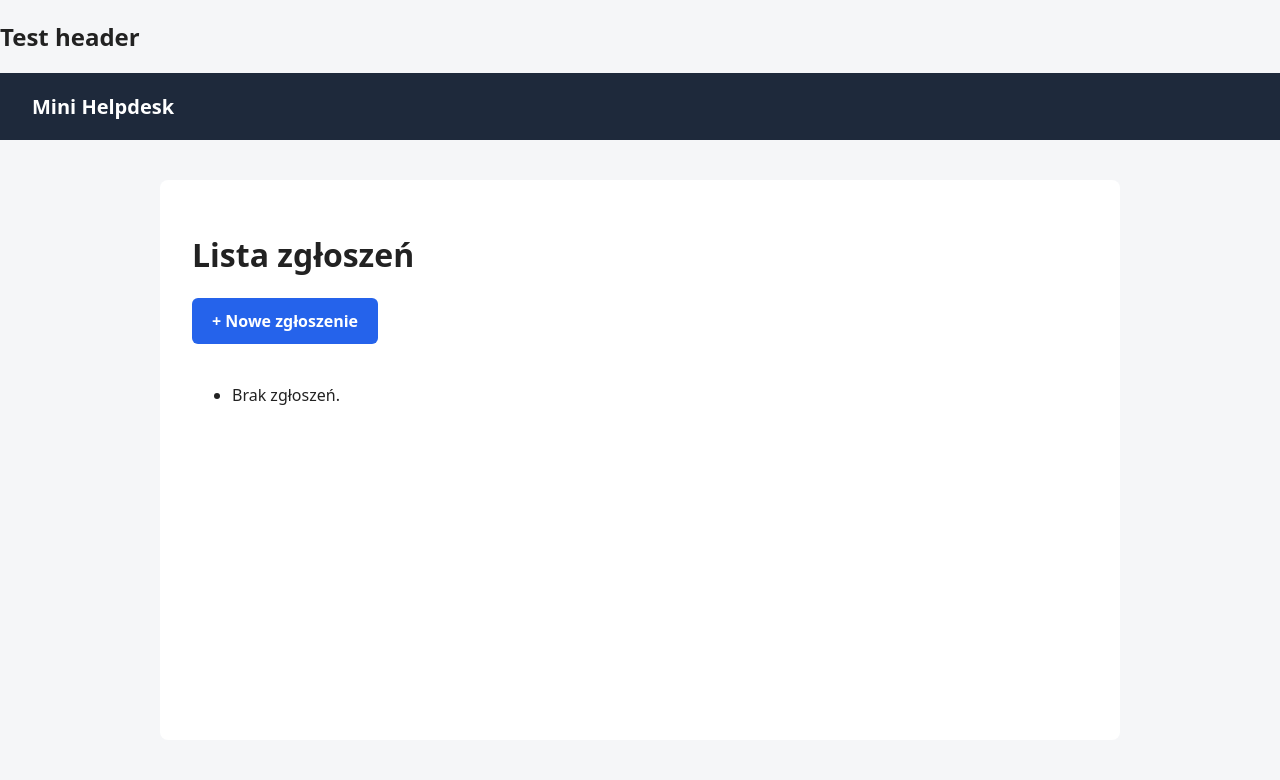
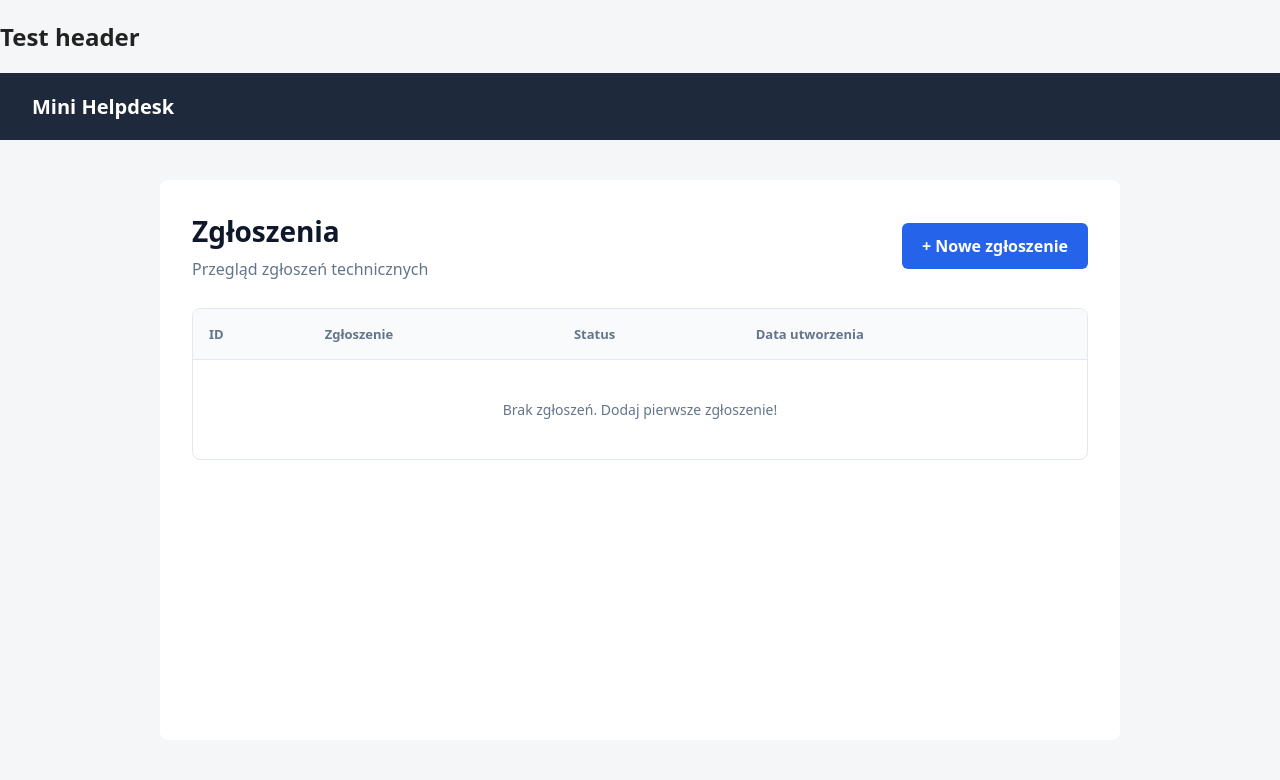
Before and after one commit to Jasiuu2605/mini-helpdesk, a Django app: page /tickets/ in a window 1280 px wide. Shown: the top 780 px of the page. Run offline with Django 5.2, Linux system fonts and the light colour scheme; data that the repository does not hold is empty.

Commit message:
style: improve ticket list layout

```diff
--- a/static/css/style.css
+++ b/static/css/style.css
@@ -169,3 +169,130 @@ form button.btn-danger:hover {
 .back-link:hover {
     background-color: #e2e8f0;
 }
+
+
+/* Ticket list */
+
+.tickets-page {
+    width: 100%;
+}
+
+.page-header {
+    display: flex;
+    justify-content: space-between;
+    align-items: center;
+    gap: 20px;
+    margin-bottom: 28px;
+}
+
+.page-header h1 {
+    margin: 0 0 8px;
+    font-size: 28px;
+    color: #0f172a;
+}
+
+.page-header p {
+    margin: 0;
+    color: #64748b;
+}
+
+.page-header .btn-primary {
+    margin-bottom: 0;
+    white-space: nowrap;
+}
+
+.table-wrapper {
+    overflow-x: auto;
+    border: 1px solid #e2e8f0;
+    border-radius: 8px;
+}
+
+.tickets-table {
+    width: 100%;
+    border-collapse: collapse;
+    text-align: left;
+}
+
+.tickets-table th {
+    padding: 16px;
+    background: #f8fafc;
+    color: #64748b;
+    font-size: 13px;
+    font-weight: 600;
+}
+
+.tickets-table td {
+    padding: 18px 16px;
+    border-top: 1px solid #e2e8f0;
+    font-size: 14px;
+}
+
+.tickets-table tbody tr:hover {
+    background: #f8fafc;
+}
+
+.ticket-id,
+.ticket-date {
+    color: #64748b;
+    white-space: nowrap;
+}
+
+.ticket-title {
+    color: #2563eb;
+    font-weight: 600;
+    text-decoration: none;
+}
+
+.ticket-title:hover {
+    text-decoration: underline;
+}
+
+/* Ticket status */
+
+.status {
+    display: inline-block;
+    padding: 6px 12px;
+    border-radius: 20px;
+    font-size: 12px;
+    font-weight: 600;
+    white-space: nowrap;
+}
+
+.status-new {
+    background: #dbeafe;
+    color: #1d4ed8;
+}
+
+.status-in_progress {
+    background: #fef3c7;
+    color: #92400e;
+}
+
+.status-closed {
+    background: #dcfce7;
+    color: #166534;
+}
+
+.empty-state {
+    padding: 40px 20px !important;
+    text-align: center;
+    color: #64748b;
+}
+
+/* Responsive */
+
+@media (max-width: 600px) {
+    .page-header {
+        flex-direction: column;
+        align-items: flex-start;
+    }
+
+    .page-header h1 {
+        font-size: 24px;
+    }
+
+    main {
+        margin: 16px;
+        padding: 20px;
+    }
+}
--- a/tickets/templates/tickets/ticket_list.html
+++ b/tickets/templates/tickets/ticket_list.html
@@ -1,22 +1,51 @@
+
 {% extends "base.html" %}
+
 {% block title %}Lista zgłoszeń | Mini Helpdesk{% endblock %}
+
 {% block content %}
+    <section class="tickets-page">
+        <div class="page-header">
+            <div>
+                <h1>Zgłoszenia</h1>
+                <p>Przegląd zgłoszeń technicznych</p>
+            </div>
 
-    <h1>Lista zgłoszeń</h1>
+            <a href="{% url 'ticket_create' %}" class="btn-primary">+ Nowe zgłoszenie</a>
+        </div>
 
-    <a href="{% url 'ticket_create' %}" class="btn-primary">+ Nowe zgłoszenie</a>
+        <div class="table-wrapper">
+            <table class="tickets-table">
+                <thead>
+                    <tr>
+                        <th>ID</th>
+                        <th>Zgłoszenie</th>
+                        <th>Status</th>
+                        <th>Data utworzenia</th>
+                    </tr>
+                </thead>
 
-    <ul>
-
-        {% for ticket in tickets %}
-            <li>
-                <a href="{% url 'ticket_detail' ticket.pk %}">{{ ticket.title }}</a>
-                — {{ ticket.get_status_display }}
-            </li>
-        {% empty %}
-            <li>Brak zgłoszeń.</li>
-        {% endfor %}
-
-    </ul>
-
+                <tbody>
+                    {% for ticket in tickets %}
+                        <tr>
+                            <td class="ticket-id">#{{ ticket.pk }}</td>
+                            <td>
+                                <a href="{% url 'ticket_detail' ticket.pk %}" class="ticket-title">
+                                    {{ ticket.title }}
+                                </a>
+                            </td>
+                            <td>
+                                <span class="status status-{{ ticket.status }}">{{ ticket.get_status_display }}</span>
+                            </td>
+                            <td class="ticket-date">{{ ticket.created_at|date:"d.m.Y" }}</td>
+                        </tr>
+                    {% empty %}
+                        <tr>
+                            <td colspan="4" class="empty-state">Brak zgłoszeń. Dodaj pierwsze zgłoszenie!</td>
+                        </tr>
+                    {% endfor %}
+                </tbody>
+            </table>
+        </div>
+    </section>
 {% endblock %}
```
